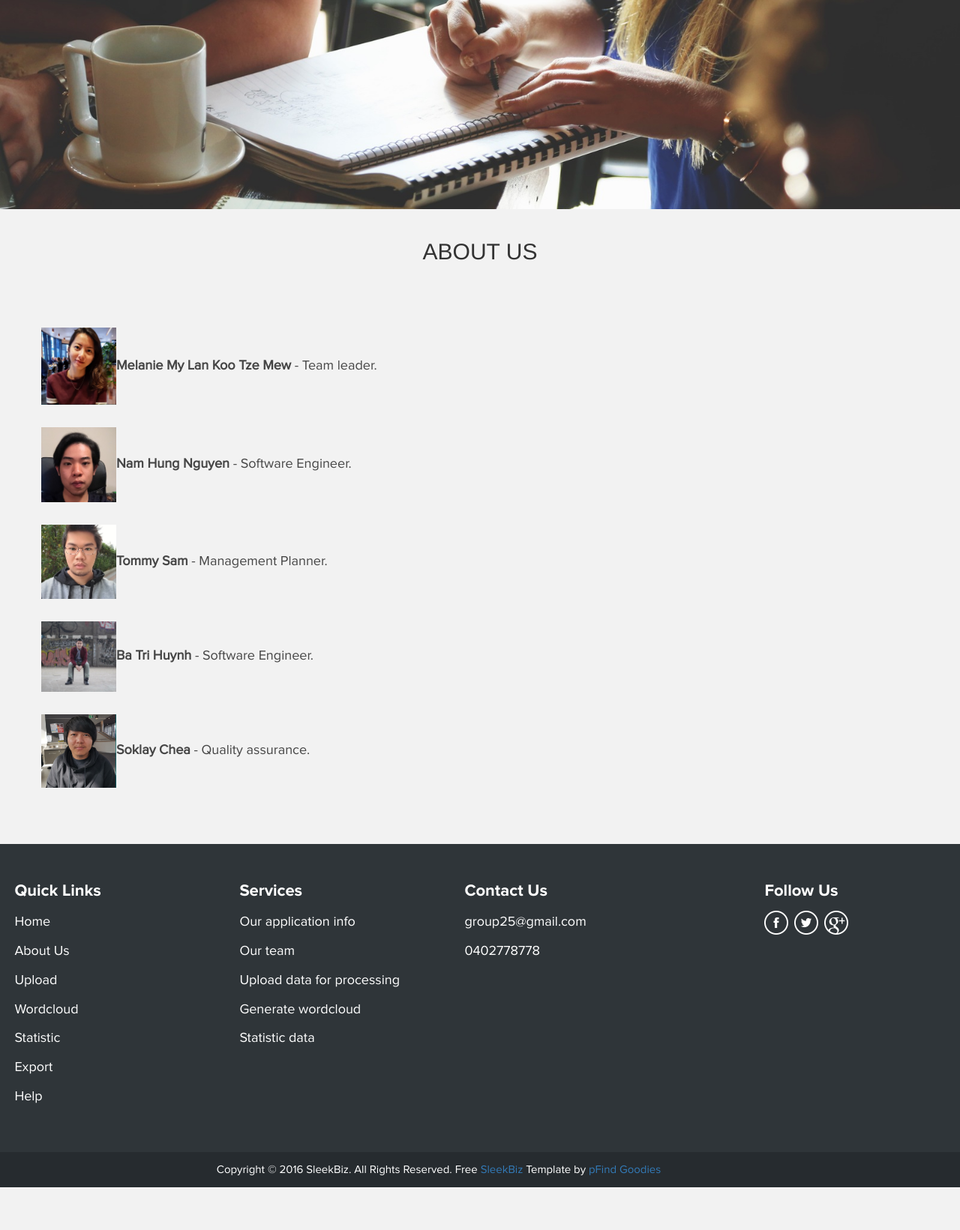
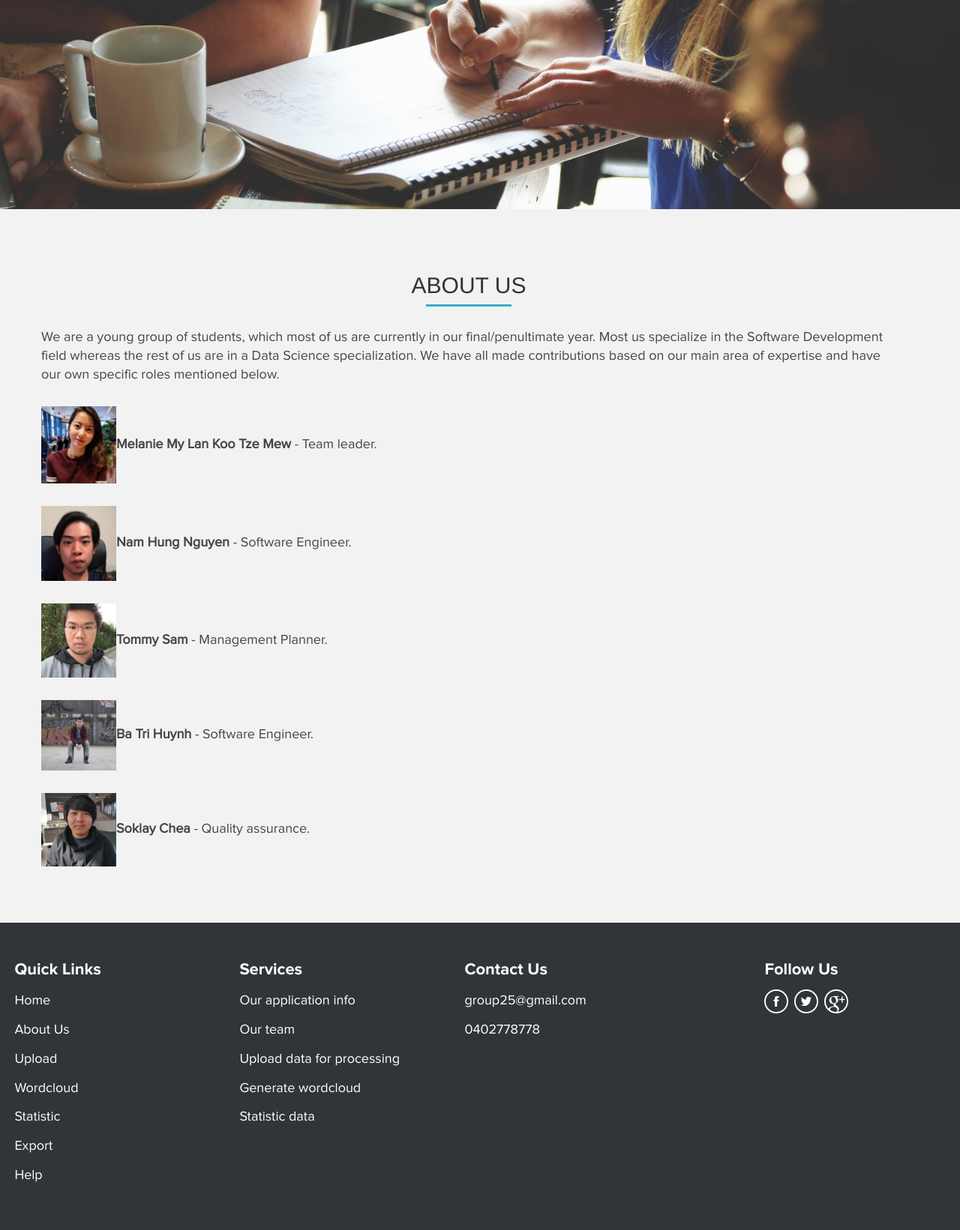
Before and after one commit to ryannguyen996/SWE40002, a Flask app: page /about in a window 1280 px wide. Shown: the part 176-1817 px from the top of the page at 75% size. Before the commit the page ends 1760 px from the top, so only its background shows below. Run offline with Flask 2, Linux system fonts and the light colour scheme; parts of the project's set-up code (start-up, migrations or seed data) failed here and were passed over; some libraries are stand-ins or nearby versions.

Commit message:
Milestone commit 2.7

```diff
--- a/templates/about.html
+++ b/templates/about.html
@@ -50,16 +50,16 @@
     <br />
 
     <div class="container">
-        <h2>About Us</h2>
-        <div class="content-sec inner-sec">
+        <div class="content-sec">
             <div class="row">
                 <div>
+                    <h2>About us</h2>
+                    <p>We are a young group of students, which most of us are currently in our final/penultimate year. Most us specialize in the Software Development field whereas the rest of us are in a Data Science specialization. We have all made contributions based on our main area of expertise and have our own specific roles mentioned below.</p>
                     <p><img src="{{ url_for('static', filename='img/team/mylan.png') }}" alt="mylan" height="100" width="100"><b>Melanie My Lan Koo Tze Mew</b> - Team leader.</p>
                     <p><img src="{{ url_for('static', filename='img/team/ryan.png') }}" alt="ryan" height="100" width="100"><b>Nam Hung Nguyen</b> - Software Engineer.</p>
                     <p><img src="{{ url_for('static', filename='img/team/tommy.png') }}" alt="tommy" height="100" width="100"><b>Tommy Sam</b> - Management Planner.</p>
                     <p><img src="{{ url_for('static', filename='img/team/austin.png') }}" alt="austin" height="100" width="100"><b>Ba Tri Huynh</b> - Software Engineer.</p>
                     <p><img src="{{ url_for('static', filename='img/team/sok.png') }}" alt="sok" height="100" width="100"><b>Soklay Chea</b> - Quality assurance.</p>
-<!--                    <p><img src="{{ url_for('static', filename='img/team/michael.png') }}" alt="michael" height="100" width="100"><b>Michael Mariani</b> - Support.</p>-->
                 </div>
             </div>
         </div>
--- a/templates/index.html
+++ b/templates/index.html
@@ -54,7 +54,7 @@
             <div class="row">
                 <div class="large-12 columns text-center">
                     <h2>Welcome to Our Web Application</h2>
-                    <p>We provide an application that can analyze and visualize student feedback to a word cloud. We hope our project will help Swinburne have a greater experience in analyzing feedback from student to identify the problem of every unit.</p>
+                    <p>Due to the current methodology of how Student surveys are handled, generally numerical responses are considered which reduces the potential for more valuable information given from textural responses. Furthermore, textural feedback is often looked from the perspective of a "Single" unit of study instead of across relevant units which reduces the effectiveness of analysing trends and correlations between different units.<br/>The aim of this project is to incorporate different text mining and data aggregation algorithms to provide improved qualitative and textural analysis of Student Feedback Surveys. We have developed an online solution that allows users to upload a CSV file full of student comments and satisfactory scores. The CSV file will be then processed from our backend and output visualizations in our WordCloud page. You may also export a separate file that grabs only a selected range of topics comprising of; Staff, Class, Assessment, Resource or Others.<br/>We provide an application that can analyze and visualize student feedback to a word cloud. We hope our project will help Swinburne have a greater experience in analyzing feedback from student to identify the problem of every unit.</p>
 
                 </div>
             </div>
```
